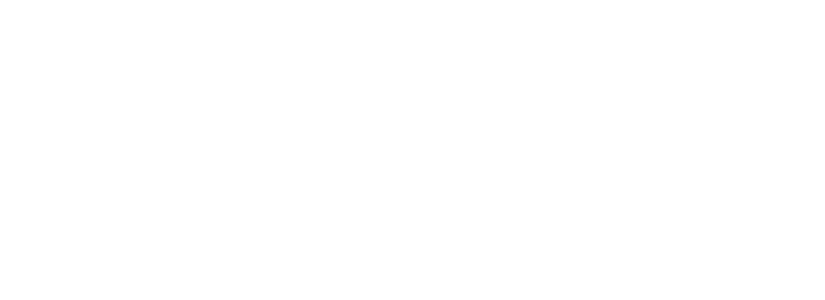
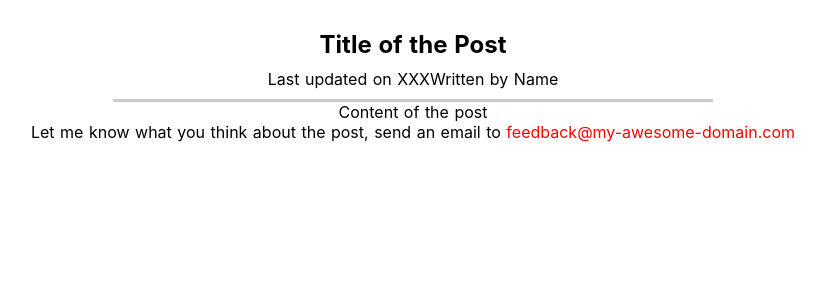
Before and after one commit to SashaSohrabi/nuxt-app, a Nuxt app: page /posts/1 in a window 1280 px wide. Before the commit this address had no page. Shown: the top 300 px of the page, without its empty margins (227-1052 px from the left). Built offline with nearby package versions, Linux system fonts and the light colour scheme.

Commit message:
Creating the main sections

```diff
--- a/package.json
+++ b/package.json
@@ -13,5 +13,8 @@
   "dependencies": {
     "nuxt": "^2.0.0"
   },
-  "devDependencies": {}
+  "devDependencies": {
+    "node-sass": "^4.13.0",
+    "sass-loader": "^8.0.0"
+  }
 }
--- /dev/null
+++ b/pages/about/index.vue
@@ -0,0 +1,16 @@
+<template>
+  <div class="about-page">
+    <h1>This is my absolutely fantastic "About Me" Page!</h1>
+    <p>Lorem ipsum, dolor sit amet consectetur adipisicing elit. Totam officiis ab voluptatibus assumenda error quas deleniti eius? Suscipit, numquam? Quis aliquid non animi numquam amet voluptas dolorum sunt aspernatur commodi?</p>
+    <p>Lorem ipsum, dolor sit amet consectetur adipisicing elit. Totam officiis ab voluptatibus assumenda error quas deleniti eius? Suscipit, numquam? Quis aliquid non animi numquam amet voluptas dolorum sunt aspernatur commodi?</p>
+    <p>Lorem ipsum, dolor sit amet consectetur adipisicing elit. Totam officiis ab voluptatibus assumenda error quas deleniti eius? Suscipit, numquam? Quis aliquid non animi numquam amet voluptas dolorum sunt aspernatur commodi?</p>
+    <p>Lorem ipsum, dolor sit amet consectetur adipisicing elit. Totam officiis ab voluptatibus assumenda error quas deleniti eius? Suscipit, numquam? Quis aliquid non animi numquam amet voluptas dolorum sunt aspernatur commodi?</p>
+  </div>
+</template>
+
+<style scoped>
+.about-page {
+  text-align: center;
+  padding: 30px;
+}
+</style>
--- /dev/null
+++ b/pages/posts/_id/index.vue
@@ -0,0 +1,68 @@
+<template>
+  <div class="single-post-page">
+    <section class="post">
+      <h1>Title of the Post</h1>
+      <div class="post-details">
+        <div>Last updated on XXX</div>
+        <div>Written by Name</div>
+      </div>
+      <p>Content of the post</p>
+    </section>
+    <section class="post-feedback">
+      <p>
+        Let me know what you think about the post, send an email to
+        <a href="mailto:feedback@my-awesome-domain.com"
+          >feedback@my-awesome-domain.com</a
+        >
+      </p>
+    </section>
+  </div>
+</template>
+
+<style lang="scss" scoped>
+.single-post-page {
+  padding: 30px;
+  text-align: center;
+  box-sizing: border-box;
+
+  .post {
+    width: 100%;
+    @media (min-width: 768px) {
+      width: 600px;
+      margin: auto;
+    }
+  }
+
+  .post-details {
+    padding: 10px;
+    box-sizing: border-box;
+    border-bottom: 3px solid #ccc;
+    display: flex;
+    justify-content: center;
+    align-items: center;
+    flex-direction: column;
+    @media (min-width: 768px) {
+      flex-direction: row;
+    }
+  }
+
+  .post-feedback {
+    a {
+      color: red;
+      text-decoration: none;
+      &:hover,
+      &:active {
+        color: salmon;
+      }
+    }
+  }
+  .post-title {
+    margin: 0;
+  }
+
+  .post-detail {
+    color: rgb(88, 88, 88);
+    margin: 0 10px;
+  }
+}
+</style>
--- /dev/null
+++ b/pages/posts/index.vue
@@ -0,0 +1,11 @@
+<template>
+  <div class="posts-page"></div>
+</template>
+
+<style scoped>
+.posts-page {
+  display: flex;
+  justify-content: center;
+  align-items: center;
+}
+</style>
```
Also changed, not shown: 1 other file (tests, documents, lock files or other folders).
